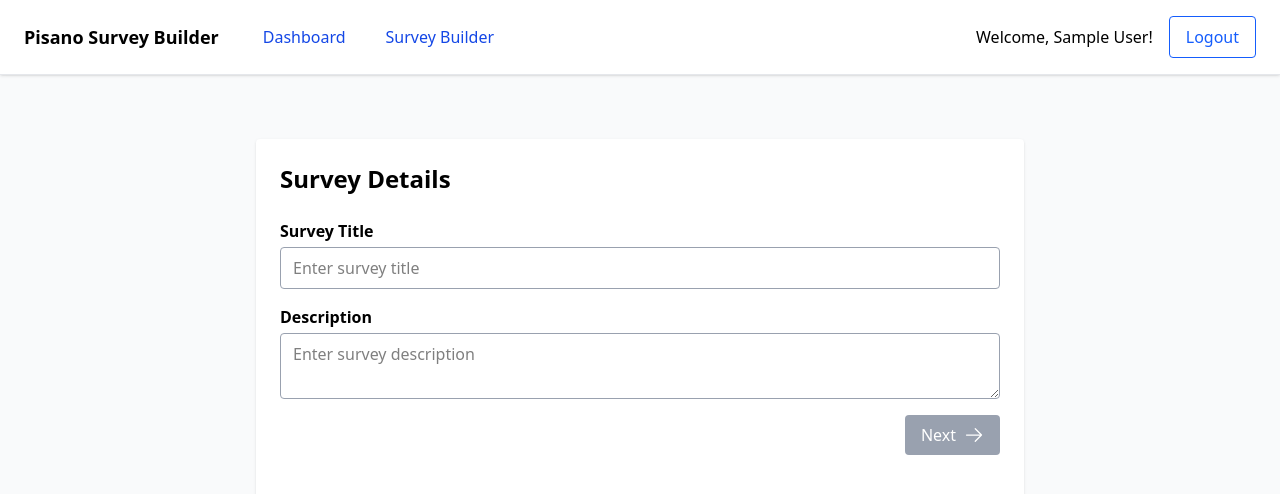
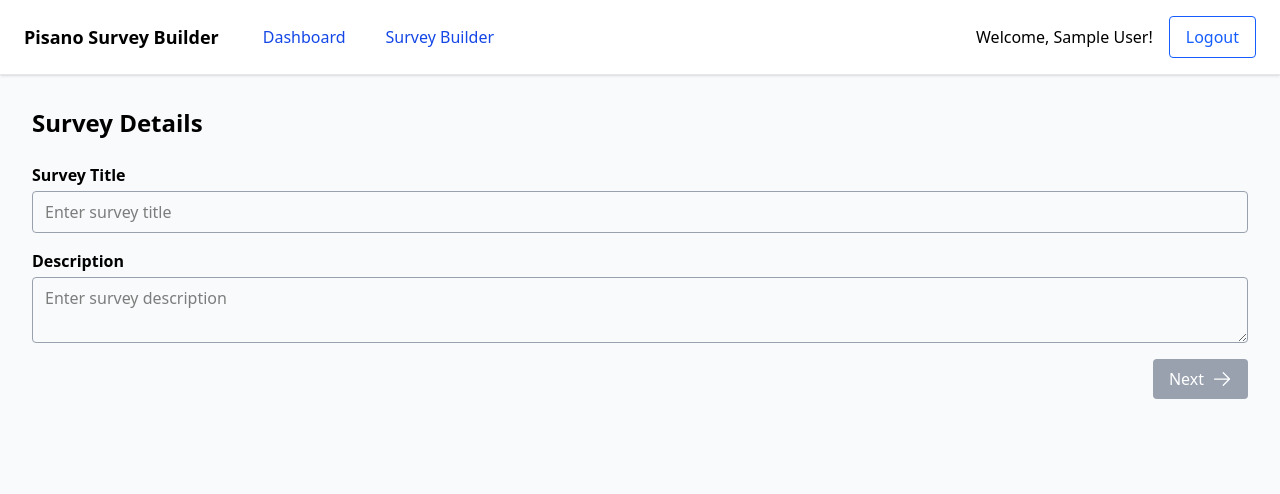
Before and after one commit to coskuntekin/pisano-survey-builder, a React (Vite) app: page /app/survey-builder/step-1 in a window 1280 px wide. Shown: the top 494 px of the page. Built offline with nearby package versions, Linux system fonts and the light colour scheme; sample sign-in values are in the browser's storage.

Commit message:
Refactor Step1Metadata component to use Fragment for cleaner structure

```diff
--- a/src/pages/survey-builder/Step1Metadata.tsx
+++ b/src/pages/survey-builder/Step1Metadata.tsx
@@ -1,4 +1,4 @@
-import React, { useEffect } from "react";
+import React, { Fragment, useEffect } from "react";
 import SurveyMetadataForm from "../../components/SurveyMetadataForm";
 import { useSurveyState } from "../../context/SurveyContext";
 import { useNavigate } from "react-router-dom";
@@ -22,18 +22,14 @@ const Step1Metadata: React.FC = () => {
   };
 
   return (
-    <div className="min-h-screen flex flex-col bg-gray-50">
-      <main className="flex-1 flex flex-col items-center py-8">
-        <div className="w-full max-w-3xl bg-white rounded shadow p-6">
+    <Fragment>
       <h2 className="text-2xl font-bold mb-6">Survey Details</h2>
       <SurveyMetadataForm
         disabled={false}
         showNext={true}
         onNext={handleNext}
       />
-        </div>
-      </main>
-    </div>
+    </Fragment>
   );
 };
 
```
Lines whose indentation alone changed are shown as unchanged.
